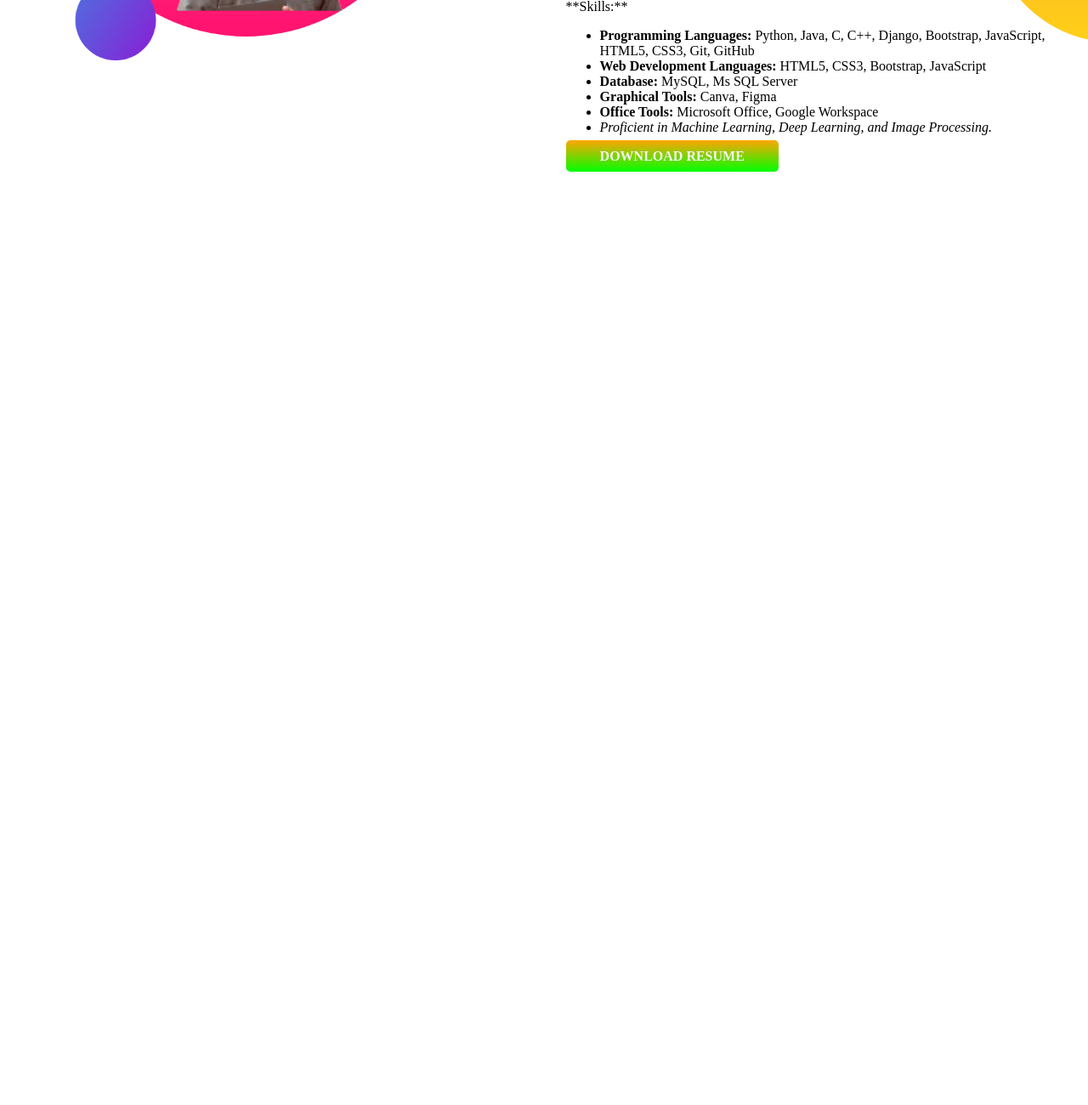
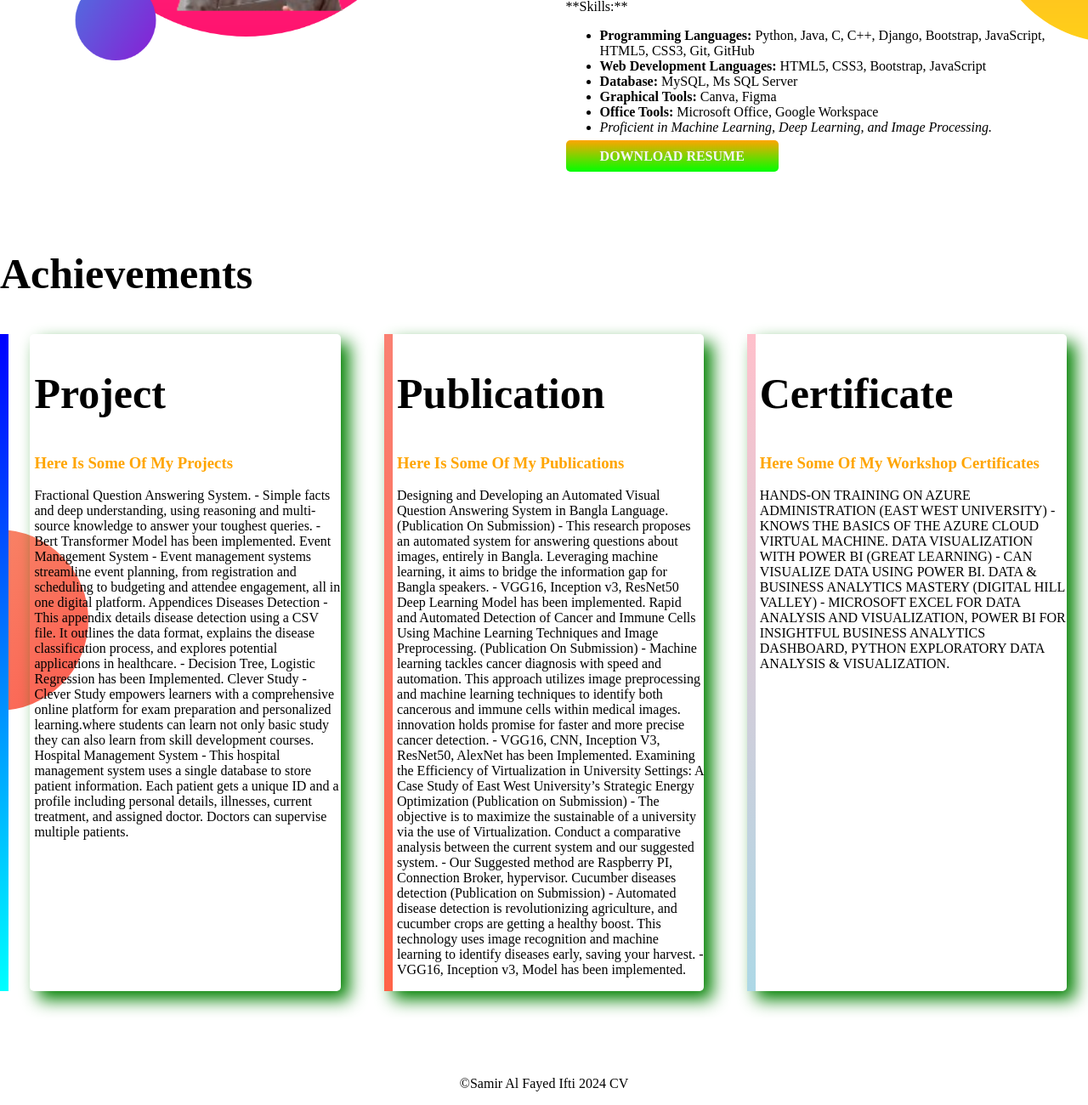
Before and after one commit to samiralfayed/developer_Portfolio, a plain HTML site: page index.html in a window 1280 px wide. Shown: the part 1117-2417 px from the top of the page at 85% size. Before the commit the page ends 1410 px from the top, so only its background shows below. Drawn offline with Linux system fonts and the light colour scheme.

Commit message:
Update Code

```diff
--- a/index.html
+++ b/index.html
@@ -12,29 +12,27 @@
 </head>
 
 <body>
-    <section class="top_banner">
+    <section class="top_banner flexible-container">
         <div class="half-width">
             <h1>WELCOME TO</h1>
             <h1><span class="color">Md. Samir Al Fayed Ifti</span> Resume </h1>
             <h3>I am Programmer, Web and Software Engineer </h3>
             <p> Highly motivated and recent Computer Science & Engineering graduate eager to leverage a strong
-                foundation in
-                programming languages (Python, Java, C++, etc.) and web development (HTML5, CSS3) for an entry-level
+                foundation in programming languages (Python, Java, C++, etc.) and web development (HTML5, CSS3) for an
+                entry-level
                 software engineer/programmer position. Skilled in data management (MySQL, Ms SQL Server) and experienced
-                in
-                applying machine learning concepts through projects like fractional question answering systems and
-                disease
-                detection. Actively involved in extracurricular activities demonstrating teamwork and communication
+                in applying machine learning concepts through projects like fractional question answering systems and
+                disease detection. Actively involved in extracurricular activities demonstrating teamwork and
+                communication
                 skills.
                 Eager to learn and contribute to a team environment.Highly motivated and recent Computer Science &
                 Engineering graduate eager to leverage a strong foundation in programming languages (Python, Java, C++,
                 etc.) and web development (HTML5, CSS3) for an entry-level software engineer/programmer position.
-                Skilled in
-                data management (MySQL, Ms SQL Server) and experienced in applying machine learning concepts through
+                Skilled in data management (MySQL, Ms SQL Server) and experienced in applying machine learning concepts
+                through
                 projects like fractional question answering systems and disease detection. Actively involved in
                 extracurricular activities demonstrating teamwork and communication skills. Eager to learn and
-                contribute to
-                a team environment.</p>
+                contribute to a team environment.</p>
             <a class="link_button" target="_blank" href="https://www.linkedin.com/in/md-samir-al-fayed-ifti-aa41072a8">
                 Hire Me </a>
         </div>
@@ -43,7 +41,7 @@
         </div>
     </section>
 
-    <section class="skills_Education">
+    <section class="skills_Education flexible-container">
         <div class="half-width">
             <img src="images/my-bg2.png" alt="This is a background image for your skills and education section">
         </div>
@@ -78,6 +76,95 @@
                 DOWNLOAD RESUME </a>
         </div>
     </section>
+
+    <section class="Achievement">
+        <h1>Achievements</h1>
+        <div id="pro" class="flexible-container">
+            <div class="half-width shadow">
+
+                <h1>Project</h1>
+                <h3 class="color">Here Is Some Of My Projects</h3>
+                <p>Fractional Question Answering System.
+                    - Simple facts and deep understanding, using reasoning and multi-source
+                    knowledge to answer your toughest queries.
+                    - Bert Transformer Model has been implemented.
+                    Event Management System
+                    - Event management systems streamline event planning, from registration
+                    and scheduling to budgeting and attendee engagement,
+                    all in one digital platform.
+                    Appendices Diseases Detection
+                    - This appendix details disease detection using a CSV file. It outlines the
+                    data format, explains the disease classification process, and explores
+                    potential applications in healthcare.
+                    - Decision Tree, Logistic Regression has been Implemented.
+                    Clever Study
+                    - Clever Study empowers learners with a comprehensive online platform for
+                    exam preparation and personalized learning.where students can learn not
+                    only basic study they can also learn from skill development courses.
+                    Hospital Management System
+                    - This hospital management system uses a single database to store patient
+                    information. Each patient gets a unique ID and a profile including personal
+                    details, illnesses, current treatment, and assigned doctor. Doctors can
+                    supervise multiple patients.</p>
+            </div>
+            <div id="pub" class="half-width shadow">
+                <h1>Publication</h1>
+                <h3 class="color">Here Is Some Of My Publications</h3>
+                <p>Designing and Developing an Automated Visual Question
+                    Answering System in Bangla Language.
+                    (Publication On Submission)
+                    - This research proposes an automated system for answering
+                    questions about images, entirely in Bangla. Leveraging machine
+                    learning, it aims to bridge the information gap for Bangla
+                    speakers.
+                    - VGG16, Inception v3, ResNet50 Deep Learning Model has
+                    been implemented.
+                    Rapid and Automated Detection of Cancer and Immune Cells
+                    Using Machine Learning Techniques and Image Preprocessing.
+                    (Publication On Submission)
+                    - Machine learning tackles cancer diagnosis with speed and
+                    automation. This approach utilizes image preprocessing and
+                    machine learning techniques to identify both cancerous and
+                    immune cells within medical images. innovation holds promise
+                    for faster and more precise cancer detection.
+                    - VGG16, CNN, Inception V3, ResNet50, AlexNet has been
+                    Implemented.
+                    Examining the Efficiency of Virtualization in University
+                    Settings: A Case Study of East West University’s Strategic
+                    Energy Optimization
+                    (Publication on Submission)
+                    - The objective is to maximize the sustainable of a university
+                    via the use of Virtualization. Conduct a comparative analysis
+                    between the current system and our suggested system.
+                    - Our Suggested method are Raspberry PI, Connection Broker,
+                    hypervisor.
+                    Cucumber diseases detection (Publication on Submission)
+                    - Automated disease detection is revolutionizing agriculture, and
+                    cucumber crops are getting a healthy boost. This technology uses
+                    image recognition and machine learning to identify diseases early,
+                    saving your harvest.
+                    - VGG16, Inception v3, Model has been implemented.</p>
+            </div>
+            <div id="cert" class="half-width shadow">
+                <h1>Certificate</h1>
+                <h3 class="color">Here Some Of My Workshop Certificates</h3>
+                <p>HANDS-ON TRAINING ON AZURE ADMINISTRATION
+                    (EAST WEST UNIVERSITY)
+                    - KNOWS THE BASICS OF THE AZURE CLOUD VIRTUAL MACHINE.
+                    DATA VISUALIZATION WITH POWER BI
+                    (GREAT LEARNING)
+                    - CAN VISUALIZE DATA USING POWER BI.
+                    DATA & BUSINESS ANALYTICS MASTERY
+                    (DIGITAL HILL VALLEY)
+                    - MICROSOFT EXCEL FOR DATA ANALYSIS AND VISUALIZATION,
+                    POWER BI FOR INSIGHTFUL BUSINESS ANALYTICS DASHBOARD,
+                    PYTHON EXPLORATORY DATA ANALYSIS & VISUALIZATION.</p>
+            </div>
+        </div>
+    </section>
+    <footer>
+        <p>©Samir Al Fayed Ifti 2024 CV</p>
+    </footer>
 </body>
 
 </html>
--- a/style.css
+++ b/style.css
@@ -16,7 +16,7 @@ h1 {
     color: orange;
 }
 
-section {
+.flexible-container {
     display: flex;
     margin-bottom: 100px;
 }
@@ -53,3 +53,42 @@ section {
     background-repeat: no-repeat;
     background-position: right;
 }
+
+.shadow {
+
+    margin-left: 2%;
+    margin-right: 2%;
+    padding-left: 5px;
+    box-shadow: 10px 10px 20px green;
+    border-radius: 5px;
+}
+
+.Achievement {
+    background-image: url(images/exp-bg.png);
+    background-repeat: no-repeat;
+    background-position: left;
+
+}
+
+#pro {
+    border-left: 10px solid;
+    border-image: linear-gradient(blue, cyan);
+    border-image-slice: 1;
+}
+
+#pub {
+    border-left: 10px solid;
+    border-image: linear-gradient(salmon, tomato);
+    border-image-slice: 1;
+}
+
+#cert {
+    border-left: 10px solid;
+    border-image: linear-gradient(pink, lightblue);
+    border-image-slice: 1;
+}
+
+footer p {
+    text-align: center;
+
+}
```
Also changed, not shown: showOff/samir1.jpg (deleted), showOff/samir2.jpg (deleted), showOff/samir3.jpg (deleted), showOff/samir4.jpg (deleted), showOff/samir5.jpeg (deleted), showOff/samir6.jpeg (deleted), showOff/samir7.jpeg (deleted).
